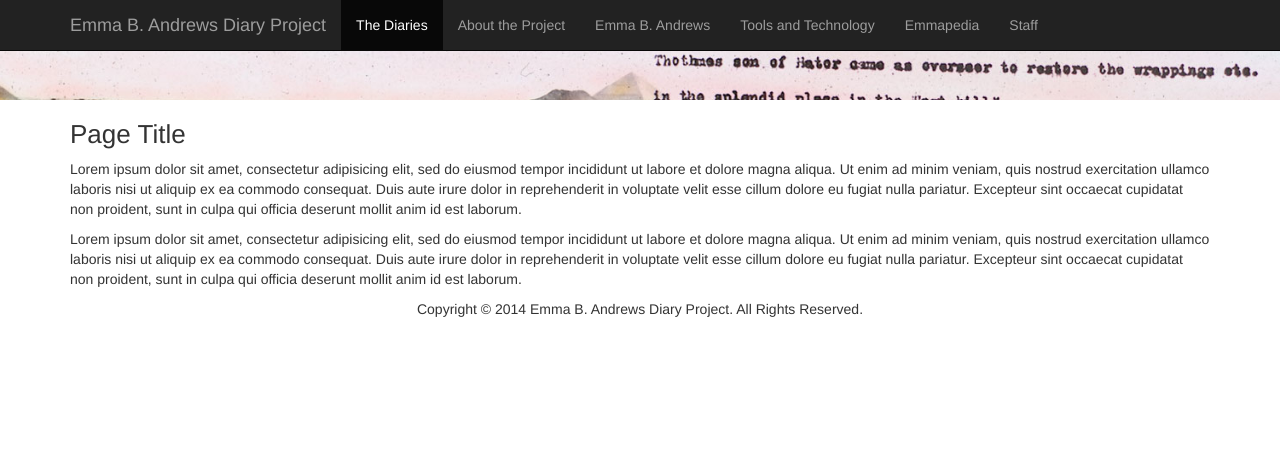
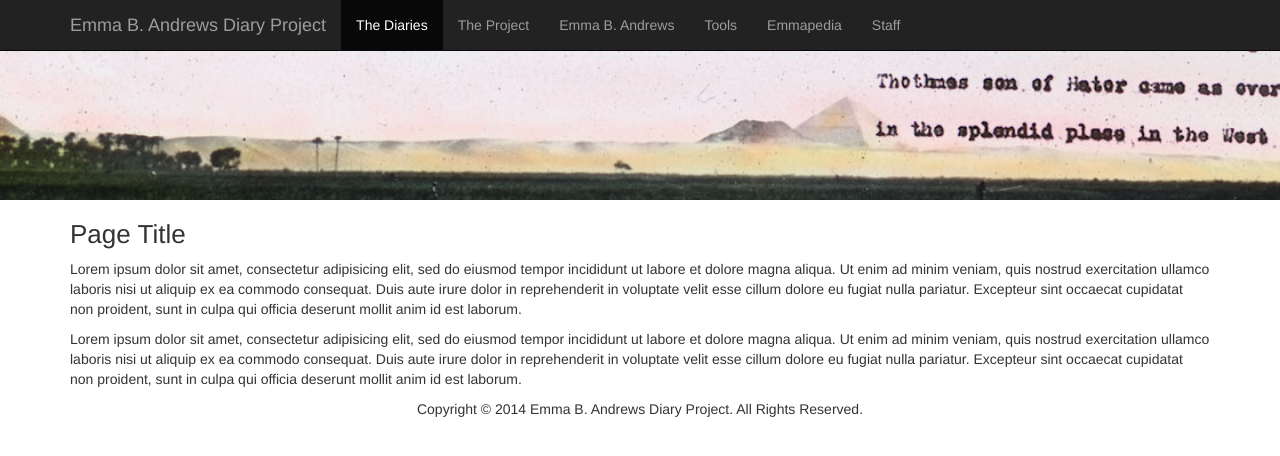
Before and after one commit to fridaysedge/eba-site-redesign, a plain HTML site: page page_template.html in a window 1280 px wide. Drawn offline with nearby package versions, Linux system fonts and the light colour scheme.

Commit message:
Second draft of page template, 768px and beyond doesn't work well

```diff
--- a/css/main.css
+++ b/css/main.css
@@ -17,7 +17,7 @@ h3 {
     background-color: rgb(164, 143, 159);
     background-size: cover;
     margin: 0px;
-    min-height: 100px;
+    min-height: 200px;
 }
 
 .icons {
@@ -52,10 +52,12 @@ footer {
         display: inline;
         margin-right: 30px;
     }
+
 }
 
 @media (min-width: 992px){
     .site_title {
         width: 100%;
     }
+
 }
--- a/page_template.html
+++ b/page_template.html
@@ -8,7 +8,7 @@
     <meta name="author" content="">
     <link rel="icon" href="../../favicon.ico">
 
-    <title>Emma B. Andrews Diary Project</title>
+    <title>Page Title</title>
 
     <link href="css/bootstrap.css" rel="stylesheet">
     <link href="css/main.css" rel="stylesheet">
@@ -30,9 +30,9 @@
         <div id="navbar" class="navbar-collapse collapse">
             <ul class="nav navbar-nav">
               <li class="active"><a href="#">The Diaries</a></li>
-              <li><a href="#about">About the Project</a></li>
+              <li><a href="#about">The Project</a></li>
               <li><a href="#contact">Emma B. Andrews</a></li>
-              <li><a href="#contact">Tools and Technology</a></li>
+              <li><a href="#contact">Tools</a></li>
               <li><a href="#contact">Emmapedia</a></li>
               <li><a href="#contact">Staff</a></li>
             </ul>
```
Also changed, not shown: index.html (+2 -2 lines).
